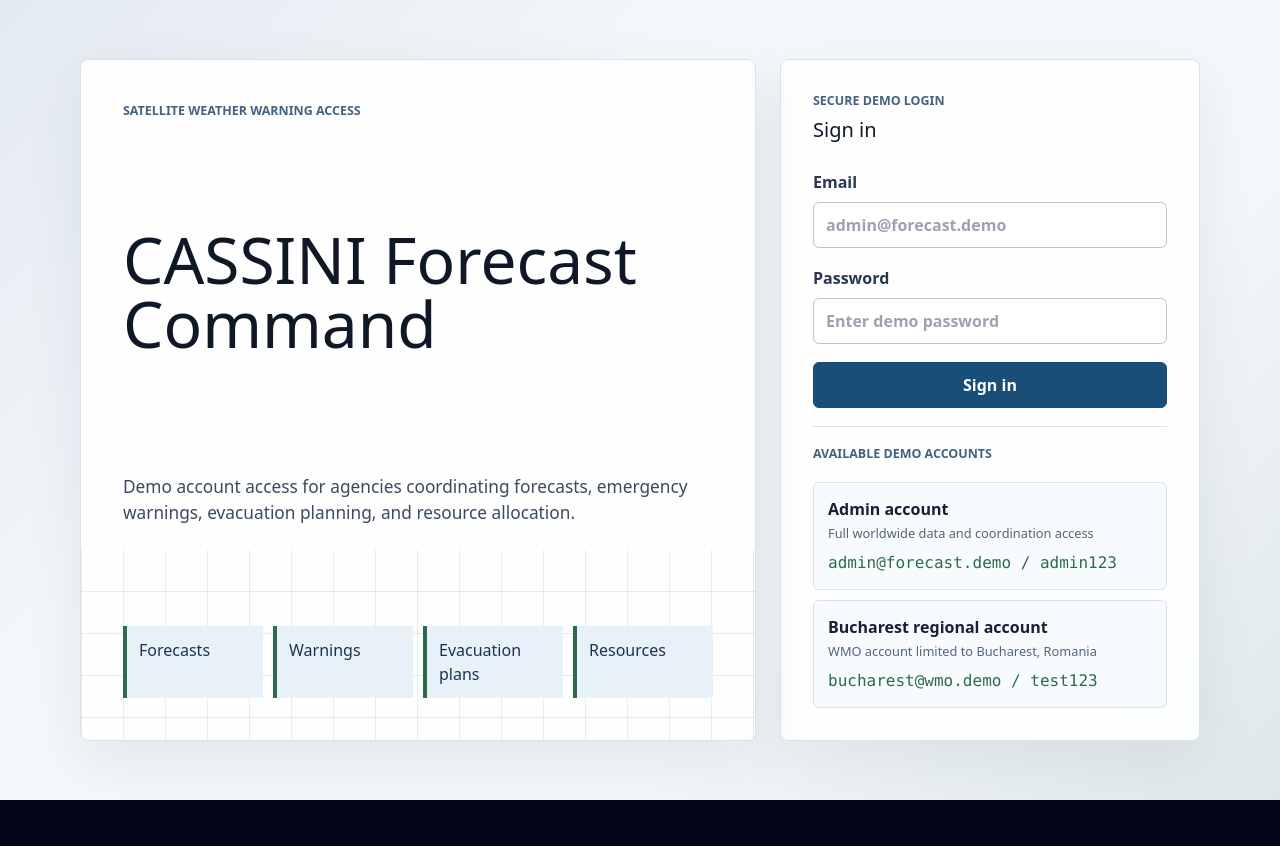
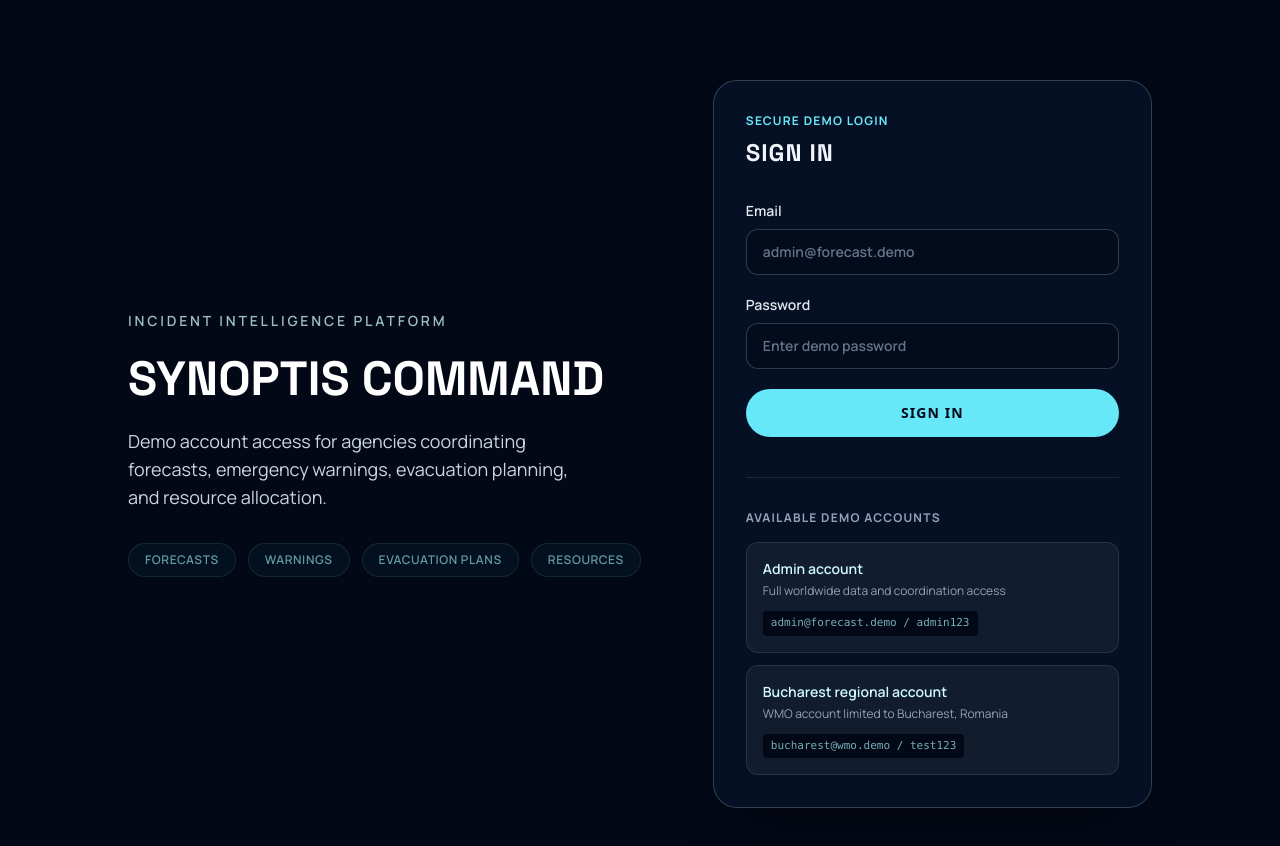
Before and after one commit to fanceapa1/CASSINIHackathon, a React (Vite) app in the folder frontend/: page /login in a window 1280 px wide. Shown: the top 846 px of the page. Before the commit the page ends 800 px from the top, so only its background shows below. Built offline with nearby package versions, Linux system fonts and the light colour scheme.

Commit message:
Update LoginPage.tsx

```diff
--- a/frontend/src/pages/LoginPage.tsx
+++ b/frontend/src/pages/LoginPage.tsx
@@ -1,5 +1,6 @@
 import { type FormEvent, useState } from 'react';
 import { Navigate, useNavigate } from 'react-router-dom';
+import { motion } from 'framer-motion';
 import { useAuth } from '../auth/AuthContext';
 import { demoCredentials } from '../auth/demoAccounts';
 
@@ -32,30 +33,53 @@ export default function LoginPage() {
   }
 
   return (
-    <main className="login-page">
-      <section className="login-shell" aria-labelledby="login-title">
-        <div className="login-intro">
-          <p className="eyebrow">Satellite weather warning access</p>
-          <h1 id="login-title">CASSINI Forecast Command</h1>
-          <p>
+    <main className="relative flex min-h-screen items-center justify-center overflow-hidden bg-[#030816] px-6 py-20">
+      {/* Background & Gradients (preluate de la HeroSection) */}
+      <div className="absolute inset-0 -z-20 transform-gpu bg-[radial-gradient(circle_at_20%_5%,rgba(78,212,255,0.15),transparent_40%),linear-gradient(180deg,rgba(5,10,23,0.98)_0%,rgba(3,7,17,0.92)_100%)] will-change-transform" />
+      <div className="absolute inset-x-0 top-0 -z-10 h-px transform-gpu bg-gradient-to-r from-transparent via-cyan-100/30 to-transparent will-change-transform" />
+
+      <div className="mx-auto grid w-full max-w-5xl gap-12 lg:grid-cols-[1.1fr_0.9fr] lg:items-center">
+
+        {/* Intro Section */}
+        <motion.div
+          initial={{ opacity: 0, x: -48 }}
+          animate={{ opacity: 1, x: 0 }}
+          transition={{ duration: 0.75, ease: "easeOut" }}
+          className="space-y-6"
+        >
+          <p className="font-body text-sm font-semibold uppercase tracking-[0.2em] text-cyan-100/75">
+            Incident Intelligence Platform
+          </p>
+          <h1 id="login-title" className="font-heading text-4xl font-bold uppercase leading-[1.05] text-white sm:text-5xl">
+            Synoptis Command
+          </h1>
+          <p className="max-w-md font-body text-base leading-relaxed text-slate-300 sm:text-lg">
             Demo account access for agencies coordinating forecasts, emergency warnings,
             evacuation planning, and resource allocation.
           </p>
-          <div className="signal-strip" aria-label="Demo system capabilities">
-            <span>Forecasts</span>
-            <span>Warnings</span>
-            <span>Evacuation plans</span>
-            <span>Resources</span>
+          <div className="flex flex-wrap gap-3 pt-2 font-body text-xs font-semibold uppercase tracking-wider text-cyan-200/60" aria-label="Demo system capabilities">
+            <span className="rounded-full border border-cyan-200/10 bg-cyan-500/5 px-4 py-2">Forecasts</span>
+            <span className="rounded-full border border-cyan-200/10 bg-cyan-500/5 px-4 py-2">Warnings</span>
+            <span className="rounded-full border border-cyan-200/10 bg-cyan-500/5 px-4 py-2">Evacuation plans</span>
+            <span className="rounded-full border border-cyan-200/10 bg-cyan-500/5 px-4 py-2">Resources</span>
           </div>
+        </motion.div>
+
+        {/* Formular de Login (Glassmorphism similar cu ContactSection) */}
+        <motion.form
+          onSubmit={handleSubmit}
+          initial={{ opacity: 0, x: 48 }}
+          animate={{ opacity: 1, x: 0 }}
+          transition={{ duration: 0.85, delay: 0.1, ease: "easeOut" }}
+          className="rounded-[24px] border border-cyan-100/20 bg-[#071328]/80 p-6 shadow-[0_28px_60px_-38px_rgba(0,0,0,0.92)] backdrop-blur-xl sm:p-8"
+        >
+          <div className="mb-8 space-y-2">
+            <p className="font-body text-xs font-bold uppercase tracking-[0.1em] text-cyan-300">Secure demo login</p>
+            <h2 className="font-heading text-2xl font-bold uppercase tracking-[0.04em] text-slate-100">Sign in</h2>
           </div>
 
-        <form className="login-panel" onSubmit={handleSubmit}>
-          <div>
-            <p className="section-kicker">Secure demo login</p>
-            <h2>Sign in</h2>
-          </div>
-
-          <label>
+          <div className="space-y-5">
+            <label className="block font-body text-sm font-semibold text-slate-200">
               Email
               <input
                 autoComplete="username"
@@ -64,10 +88,11 @@ export default function LoginPage() {
                 placeholder="admin@forecast.demo"
                 type="email"
                 value={email}
+                className="mt-2 w-full rounded-xl border border-cyan-100/20 bg-[#030c1c] px-4 py-3 font-body text-sm text-slate-100 outline-none transition placeholder:text-slate-500 focus:border-cyan-200/60"
               />
             </label>
 
-          <label>
+            <label className="block font-body text-sm font-semibold text-slate-200">
               Password
               <input
                 autoComplete="current-password"
@@ -75,36 +100,57 @@ export default function LoginPage() {
                 placeholder="Enter demo password"
                 type="password"
                 value={password}
+                className="mt-2 w-full rounded-xl border border-cyan-100/20 bg-[#030c1c] px-4 py-3 font-body text-sm text-slate-100 outline-none transition placeholder:text-slate-500 focus:border-cyan-200/60"
               />
             </label>
 
-          {error ? <p className="form-error" role="alert">{error}</p> : null}
+            {error && (
+              <motion.p
+                initial={{ opacity: 0, y: -10 }}
+                animate={{ opacity: 1, y: 0 }}
+                className="font-body text-sm font-semibold text-red-400"
+                role="alert"
+              >
+                {error}
+              </motion.p>
+            )}
 
-          <button className="primary-button" type="submit">
+            <button
+              className="w-full rounded-full bg-cyan-300 px-6 py-3.5 font-body text-sm font-bold uppercase tracking-[0.08em] text-slate-950 transition hover:bg-cyan-200 mt-2"
+              type="submit"
+            >
               Sign in
             </button>
+          </div>
 
-          <div className="credentials-list" aria-label="Demo credentials">
-            <p className="section-kicker">Available demo accounts</p>
+          {/* Sectiune Conturi Demo */}
+          <div className="mt-10 border-t border-cyan-100/10 pt-8" aria-label="Demo credentials">
+            <p className="mb-4 font-body text-xs font-bold uppercase tracking-[0.1em] text-slate-400">Available demo accounts</p>
+            <div className="grid gap-3">
               {demoCredentials.map((credential) => (
                 <button
-                className="credential-card"
                   key={credential.email}
                   onClick={() => fillCredential(credential.email, credential.password)}
                   type="button"
+                  className="group flex flex-col items-start rounded-xl border border-cyan-100/10 bg-white/5 p-4 text-left transition hover:border-cyan-100/30 hover:bg-white/10"
                 >
-                <span>
-                  <strong>{credential.label}</strong>
-                  <small>{credential.description}</small>
+                  <span className="block w-full">
+                    <strong className="block font-body text-sm font-semibold text-cyan-100 transition group-hover:text-cyan-300">
+                      {credential.label}
+                    </strong>
+                    <small className="mt-1 block font-body text-xs text-slate-400">
+                      {credential.description}
+                    </small>
                   </span>
-                <code>
+                  <code className="mt-3 rounded bg-[#030816] px-2 py-1 font-mono text-[11px] text-cyan-200/70">
                     {credential.email} / {credential.password}
                   </code>
                 </button>
               ))}
             </div>
-        </form>
-      </section>
+          </div>
+        </motion.form>
+      </div>
     </main>
   );
 }
```
Lines whose indentation alone changed are shown as unchanged.
